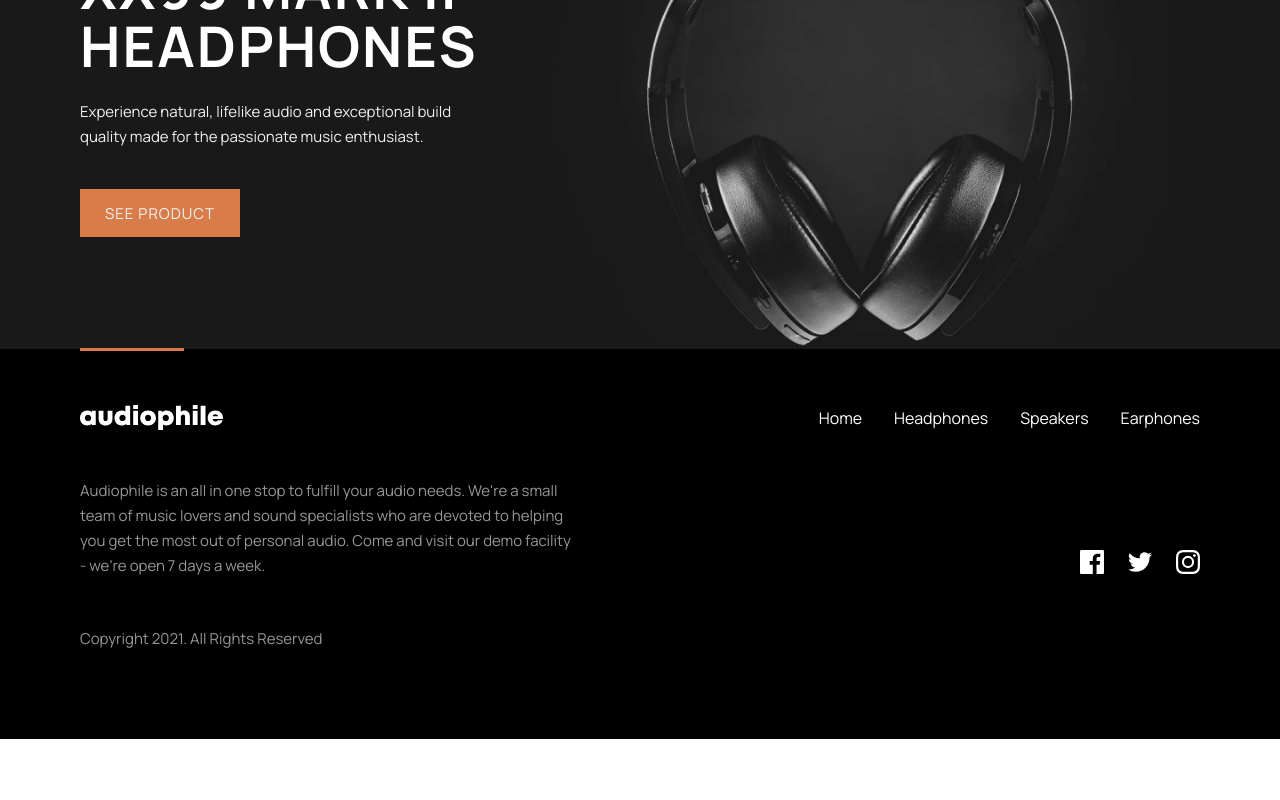
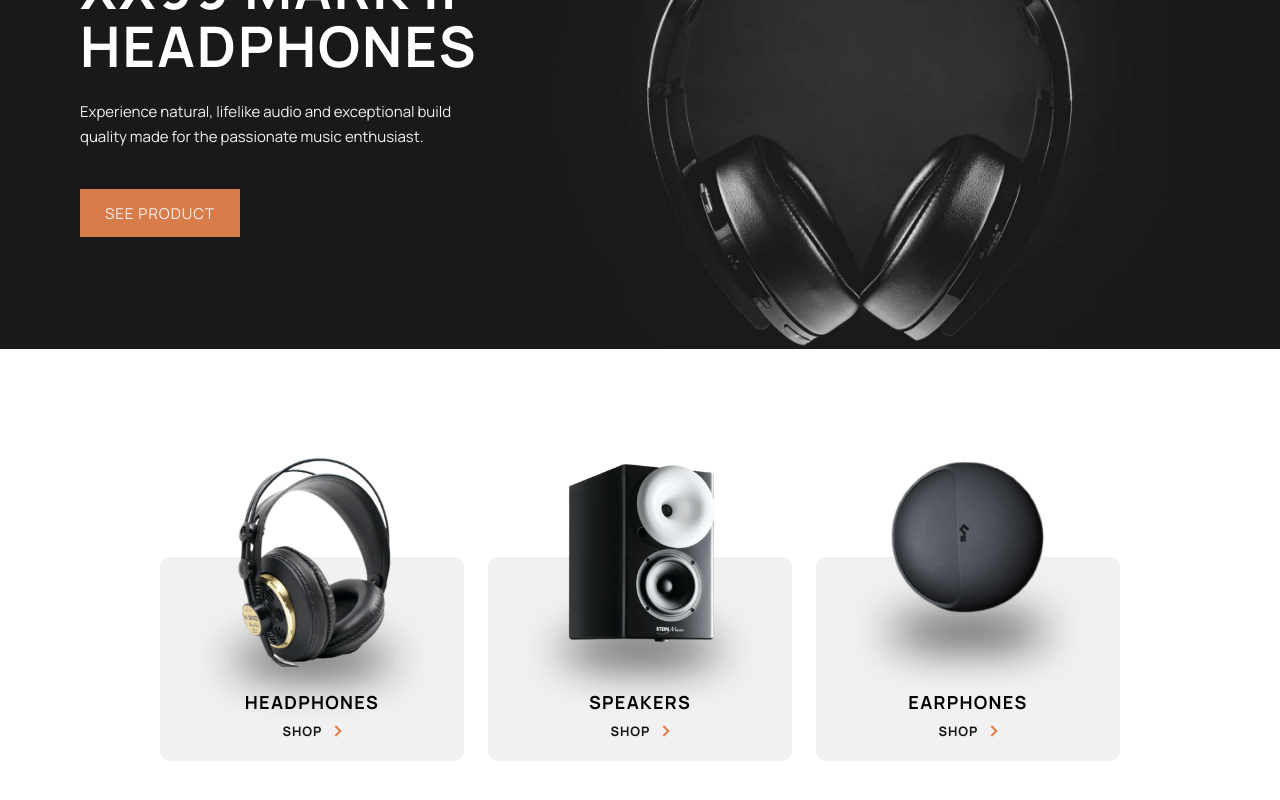
Before and after one commit to EdouardHrgt/Audiophile, a Vue app: page / in a window 1280 px wide. Shown: the part 260-1060 px from the top of the page. Before the commit the page ends 999 px from the top, so only its background shows below. Built offline with nearby package versions, Linux system fonts and the light colour scheme.

Commit message:
WIP hero shop banner

```diff
--- a/src/App.vue
+++ b/src/App.vue
@@ -134,6 +134,7 @@ h6 {
   font-size: var(--h6-size);
   letter-spacing: 1.3px;
   line-height: 24px;
+  text-transform: uppercase;
 }
 p {
   font-size: var(--body-size);
--- /dev/null
+++ b/src/components/HeroShop.vue
@@ -0,0 +1,115 @@
+<template>
+  <div>
+    <section class="hero-shop flex-align">
+      <div class="shop flex" v-for="(shop, i) in shops" :key="i">
+        <img :src="shop.i" :alt="shop.product + ' Category'" class="shop-img" />
+        <div class="shop-txt flex-center">
+          <h6>{{ shop.product }}</h6>
+          <router-link :to="shop.router" class="flex-align"
+            >shop <img src="../assets/shared/desktop/icon-arrow-right.svg" alt=""
+          /></router-link>
+        </div>
+      </div>
+    </section>
+  </div>
+</template>
+
+<script>
+export default {
+  name: 'HeroShop',
+  data() {
+    return {
+      shops: [
+        {
+          product: 'headphones',
+          i: require('../assets/shared/desktop/image-category-thumbnail-headphones.png'),
+          router: '/headphones',
+        },
+        {
+          product: 'speakers',
+          i: require('../assets/shared/desktop/image-category-thumbnail-speakers.png'),
+          router: '/speakers',
+        },
+        {
+          product: 'earphones',
+          i: require('../assets/shared/desktop/image-category-thumbnail-earphones.png'),
+          router: '/earphones',
+        },
+      ],
+    };
+  },
+};
+</script>
+
+<style scoped>
+.hero-shop {
+  max-width: var(--max-width);
+  justify-content: center;
+  gap: 3rem;
+}
+.shop {
+  width: 21.875rem;
+  height: 12.75rem;
+  background-color: var(--clr-grey);
+  border-radius: 10px;
+  position: relative;
+  justify-content: center;
+}
+.shop-img {
+  position: absolute;
+  top: -6.3rem;
+  height: auto;
+  width: 18rem;
+}
+.shop-txt {
+  justify-content: center;
+  flex-direction: column;
+  align-self: flex-end;
+  margin-bottom: 1.3rem;
+}
+.shop-txt a {
+  gap: 0.7rem;
+  color: var(--clr-dark-grey);
+  text-align: center;
+  margin-top: 0.5rem;
+  font-size: var(--sub-size);
+  text-transform: uppercase;
+  letter-spacing: 1px;
+  font-weight: bold;
+  width: 100%;
+  justify-content: center;
+}
+.shop-txt a:hover {
+  color: var(--clr-peach);
+}
+@media screen and (max-width: 1440px) {
+  .hero-shop {
+    padding: 0 var(--page-padding);
+    gap: 1.5rem;
+  }
+}
+@media screen and (max-width: 1225px) {
+  .hero-shop {
+    gap: 2rem;
+  }
+  .shop {
+    width: 14rem;
+    height: 13.5rem;
+  }
+  .shop-img {
+    top: -4rem;
+  }
+}
+@media screen and (max-width: 915px) {
+  .hero-shop {
+    flex-direction: column;
+    gap: 8rem;
+  }
+  .shop {
+    width: 100%;
+  }
+  .shop-img {
+    top: -6.2rem;
+  }
+}
+</style>
--- a/src/views/HomeView.vue
+++ b/src/views/HomeView.vue
@@ -11,18 +11,21 @@
         </div>
       </div>
     </section>
+    <HeroShop class="hero-shop"/>
     <FooterBar />
   </div>
 </template>
 
 <script>
 import NavBar from '@/components/NavBar.vue';
+import HeroShop from '@/components/HeroShop.vue';
 import FooterBar from '@/components/FooterBar.vue';
 export default {
   name: 'HomeView',
   components: {
     NavBar,
     FooterBar,
+    HeroShop,
   },
   data() {
     return {
@@ -63,6 +66,9 @@ h1 {
   color: var(--clr-white);
   margin: 1.5rem 0;
 }
+.hero-shop {
+  margin: 13rem auto;
+}
 /* --- RESPONSIVE --- */
 @media screen and (max-width: 1440px) {
   .hero {
```
